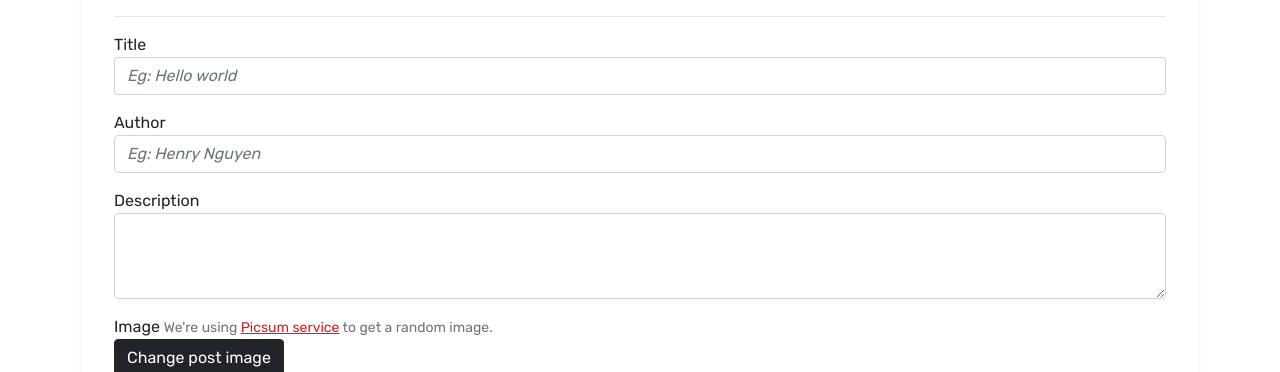
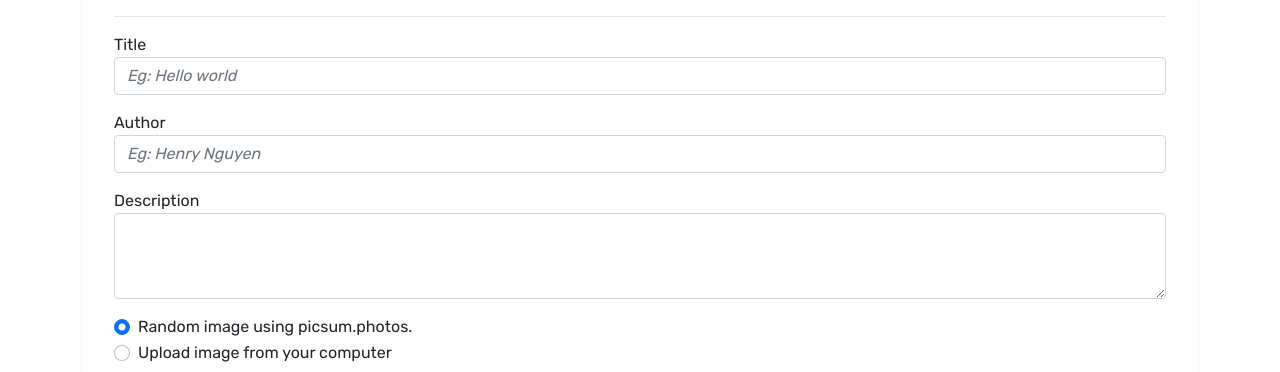
Before and after one commit to TruongNguyenHuu22/js-post-ui, a website built with Vite: page add-edit-post.html in a window 1280 px wide. Shown: the part 420-792 px from the top of the page. Built offline with nearby package versions, Linux system fonts and the light colour scheme.

Commit message:
togle radio select image

```diff
--- a/add-edit-post.html
+++ b/add-edit-post.html
@@ -104,7 +104,36 @@
                 <textarea class="form-control" name="description" rows="3"></textarea>
               </div>
 
-              <div class="form-group">
+              <div class="mb-3">
+                <div class="form-check">
+                  <input
+                    class="form-check-input"
+                    type="radio"
+                    name="imageSource"
+                    id="imageSourcePicsum"
+                    checked
+                    value="picsum"
+                  />
+                  <label class="form-check-label" for="imageSourcePicsum">
+                    Random image using picsum.photos.
+                  </label>
+                </div>
+
+                <div class="form-check">
+                  <input
+                    class="form-check-input"
+                    type="radio"
+                    name="imageSource"
+                    id="imageSourceUpload"
+                    value="upload"
+                  />
+                  <label class="form-check-label" for="imageSourceUpload">
+                    Upload image from your computer
+                  </label>
+                </div>
+              </div>
+
+              <div class="form-group mb-3" data-id="imageSource" data-image-source="picsum">
                 <label for="postChangeImage">Image</label>
                 <small id="passwordHelpBlock" class="form-text text-muted">
                   We&apos;re using
@@ -119,6 +148,11 @@
                   </button>
                 </div>
                 <div class="invalid-feedback"></div>
+              </div>
+
+              <div class="input-group mb-3" data-id="imageSource" data-image-source="upload" hidden>
+                <input name="image" type="file" class="form-control" id="uploadImage" />
+                <label class="input-group-text" for="uploadImage">Upload</label>
               </div>
 
               <div class="text-center">
--- a/js/utils/post-form.js
+++ b/js/utils/post-form.js
@@ -104,6 +104,22 @@ function initRandomImage(form) {
   });
 }
 
+function renderImageSourceControl(form, selectedValue) {
+  const controlList = form.querySelectorAll('[data-id=imageSource]');
+
+  controlList.forEach((control) => {
+    control.hidden = control.dataset.imageSource !== selectedValue;
+  });
+}
+
+function initRadioImage(form) {
+  const radioList = form.querySelectorAll('[name=imageSource]');
+
+  radioList.forEach((radio) => {
+    radio.addEventListener('change', (event) => renderImageSourceControl(form, event.target.value));
+  });
+}
+
 export function initPostForm({ formId, defaultValues, onSubmit }) {
   const form = document.getElementById(formId);
   if (!form) return;
@@ -113,6 +129,9 @@ export function initPostForm({ formId, defaultValues, onSubmit }) {
 
   //init event
   initRandomImage(form);
+
+  //init event
+  initRadioImage(form);
 
   form.addEventListener('submit', async (event) => {
     event.preventDefault();
```
